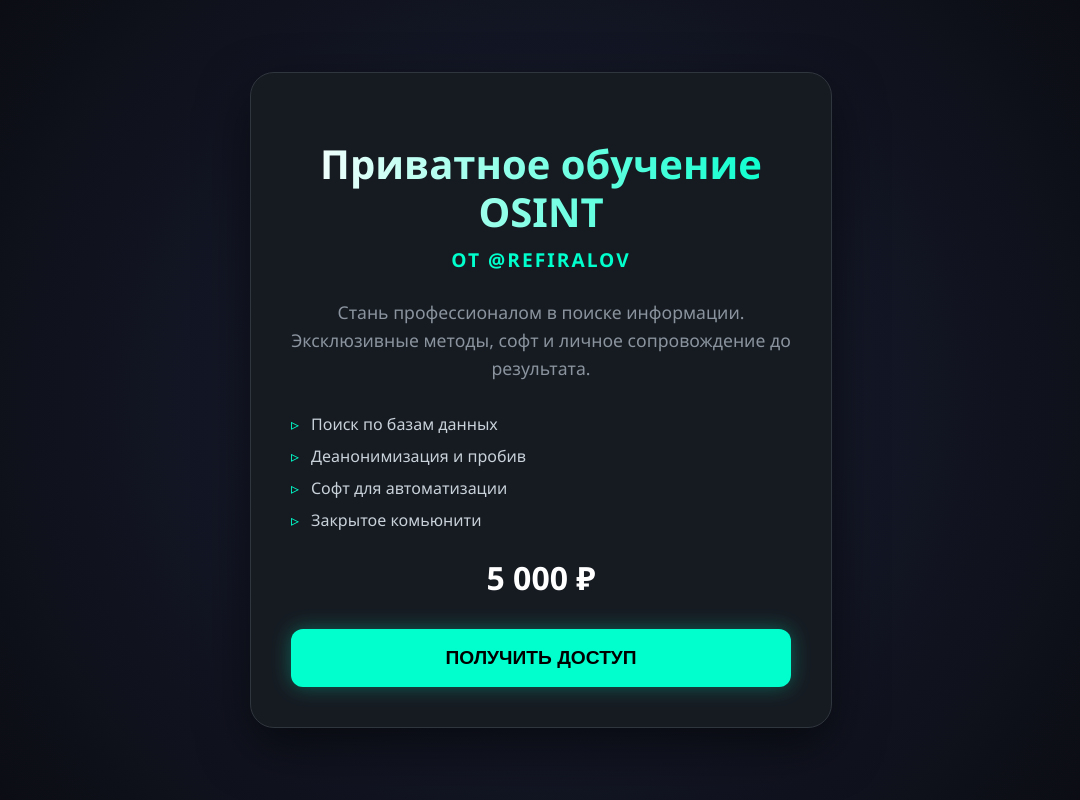
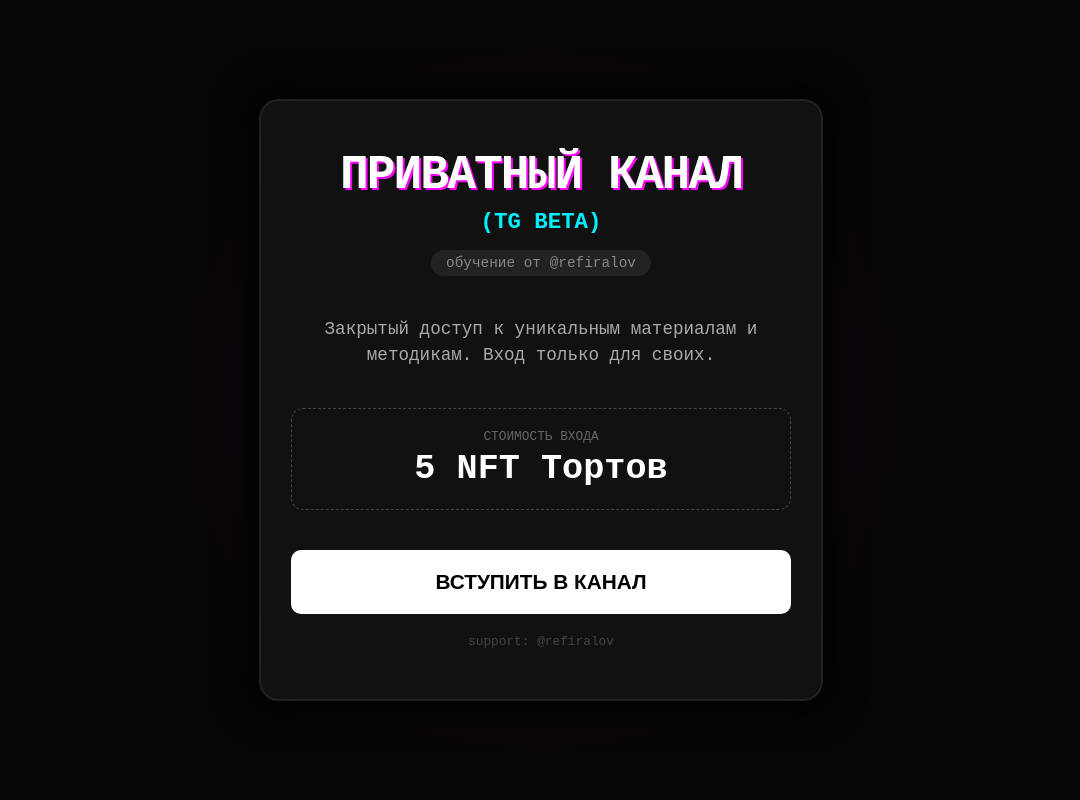
Before and after one commit to kymbattokoeva766-art/refiralovshop, a Flask app: page / in a window 1280 px wide. Shown: the whole page, without its empty margins (99-1179 px from the left). Run offline with Flask 3, Linux system fonts and the light colour scheme.

Commit message:
Update index.html

```diff
--- a/templates/index.html
+++ b/templates/index.html
@@ -3,139 +3,162 @@
 <head>
     <meta charset="UTF-8">
     <meta name="viewport" content="width=device-width, initial-scale=1.0">
-    <title>Приватное обучение от @refiralov</title>
+    <title>Приватный канал (TG BETA)</title>
     <style>
         :root {
-            --primary: #00ffcc;
-            --bg: #0a0b10;
-            --card-bg: #161b22;
-            --text: #e6edf3;
+            --primary: #f0f; /* Неоновый розовый */
+            --accent: #00f0ff; /* Кибер-голубой */
+            --bg: #050505;
+            --card-bg: #111;
         }
 
         body {
             background-color: var(--bg);
-            color: var(--text);
-            font-family: 'Segoe UI', Roboto, sans-serif;
+            color: #fff;
+            font-family: 'Courier New', Courier, monospace;
             margin: 0;
             display: flex;
             align-items: center;
             justify-content: center;
             min-height: 100vh;
-            background-image: radial-gradient(circle at 50% 50%, #1a1f35 0%, #0a0b10 100%);
+            overflow-x: hidden;
+        }
+
+        /* Эффект свечения на фоне */
+        body::before {
+            content: "";
+            position: absolute;
+            width: 300px;
+            height: 300px;
+            background: var(--primary);
+            filter: blur(150px);
+            opacity: 0.15;
+            z-index: -1;
         }
 
         .main-card {
             background: var(--card-bg);
-            padding: 40px;
-            border-radius: 24px;
-            box-shadow: 0 20px 50px rgba(0,0,0,0.5);
-            border: 1px solid #30363d;
+            padding: 50px 30px;
+            border-radius: 20px;
+            border: 2px solid #222;
             max-width: 500px;
             width: 90%;
             text-align: center;
-            transition: transform 0.3s ease;
+            position: relative;
+            box-shadow: 0 0 40px rgba(0,0,0,1);
         }
 
         .main-card:hover {
-            transform: translateY(-5px);
-            border-color: var(--primary);
+            border-color: var(--accent);
+            box-shadow: 0 0 20px rgba(0, 240, 255, 0.2);
         }
 
         h1 {
-            font-size: 2.5rem;
-            margin-bottom: 10px;
-            background: linear-gradient(90deg, #fff, var(--primary));
-            -webkit-background-clip: text;
-            -webkit-text-fill-color: transparent;
-            font-weight: 800;
-            line-height: 1.2;
+            font-size: 3rem;
+            margin: 0;
+            text-transform: uppercase;
+            letter-spacing: -2px;
+            line-height: 1;
+            color: #fff;
+            text-shadow: 2px 2px 0 var(--primary);
         }
 
-        .author {
-            color: var(--primary);
+        .sub-header {
+            display: block;
+            margin-top: 10px;
+            font-size: 1.4rem;
+            color: var(--accent);
             font-weight: bold;
-            font-size: 1.2rem;
-            display: block;
-            margin-bottom: 25px;
-            text-transform: uppercase;
-            letter-spacing: 2px;
         }
 
-        p {
-            color: #8b949e;
-            line-height: 1.6;
-            margin-bottom: 30px;
-            font-size: 1.1rem;
+        .author-tag {
+            background: #222;
+            padding: 5px 15px;
+            border-radius: 50px;
+            font-size: 0.9rem;
+            color: #888;
+            display: inline-block;
+            margin-top: 15px;
         }
 
-        .price-tag {
-            font-size: 2rem;
+        .description {
+            margin: 40px 0;
+            color: #aaa;
+            font-size: 1.1rem;
+            line-height: 1.5;
+        }
+
+        .price-container {
+            margin-bottom: 40px;
+            padding: 20px;
+            border: 1px dashed #444;
+            border-radius: 12px;
+        }
+
+        .price-label {
+            display: block;
+            font-size: 0.8rem;
+            color: #666;
+            margin-bottom: 5px;
+        }
+
+        .price-value {
+            font-size: 2.2rem;
             font-weight: bold;
-            margin-bottom: 30px;
             color: #fff;
         }
 
         .buy-btn {
-            background: var(--primary);
+            background: #fff;
             color: #000;
             border: none;
-            padding: 18px 40px;
-            font-size: 1.2rem;
-            font-weight: bold;
-            border-radius: 12px;
+            padding: 20px;
+            font-size: 1.3rem;
+            font-weight: 900;
+            border-radius: 10px;
             cursor: pointer;
             width: 100%;
-            transition: all 0.3s ease;
+            transition: all 0.2s;
             text-transform: uppercase;
-            box-shadow: 0 0 20px rgba(0, 255, 204, 0.3);
         }
 
         .buy-btn:hover {
-            box-shadow: 0 0 30px rgba(0, 255, 204, 0.6);
-            transform: scale(1.02);
+            background: var(--accent);
+            transform: scale(1.03);
+            letter-spacing: 2px;
         }
 
-        .features {
-            text-align: left;
-            margin: 25px 0;
-            padding-left: 20px;
-            list-style: none;
-        }
-
-        .features li {
-            margin-bottom: 10px;
-            color: #c9d1d9;
-            position: relative;
-        }
-
-        .features li::before {
-            content: "▹";
-            position: absolute;
-            left: -20px;
-            color: var(--primary);
+        .tg-link {
+            margin-top: 20px;
+            display: block;
+            color: #444;
+            text-decoration: none;
+            font-size: 0.8rem;
         }
     </style>
 </head>
 <body>
 
 <div class="main-card">
-    <h1>Приватное обучение OSINT</h1>
-    <span class="author">от @refiralov</span>
+    <h1>Приватный канал</h1>
+    <span class="sub-header">(TG BETA)</span>
 
-    <p>Стань профессионалом в поиске информации. Эксклюзивные методы, софт и личное сопровождение до результата.</p>
+    <div class="author-tag">обучение от @refiralov</div>
 
-    <ul class="features">
-        <li>Поиск по базам данных</li>
-        <li>Деанонимизация и пробив</li>
-        <li>Софт для автоматизации</li>
-        <li>Закрытое комьюнити</li>
-    </ul>
+    <p class="description">
+        Закрытый доступ к уникальным материалам и методикам. Вход только для своих.
+    </p>
 
-    <div class="price-tag">5 000 ₽</div>
+    <div class="price-container">
+        <span class="price-label">СТОИМОСТЬ ВХОДА</span>
+        <div class="price-value">5 NFT Тортов</div>
+    </div>
 
-    <form action="/buy/Приватное обучение" method="POST">
-        <button type="submit" class="buy-btn">Получить доступ</button>
+    <form action="/buy/Приватный канал TG BETA" method="POST">
+        <button type="submit" class="buy-btn">Вступить в канал</button>
     </form>
+
+    <a href="https://t.me/refiralov" class="tg-link">support: @refiralov</a>
 </div>
 
 </body>
```
